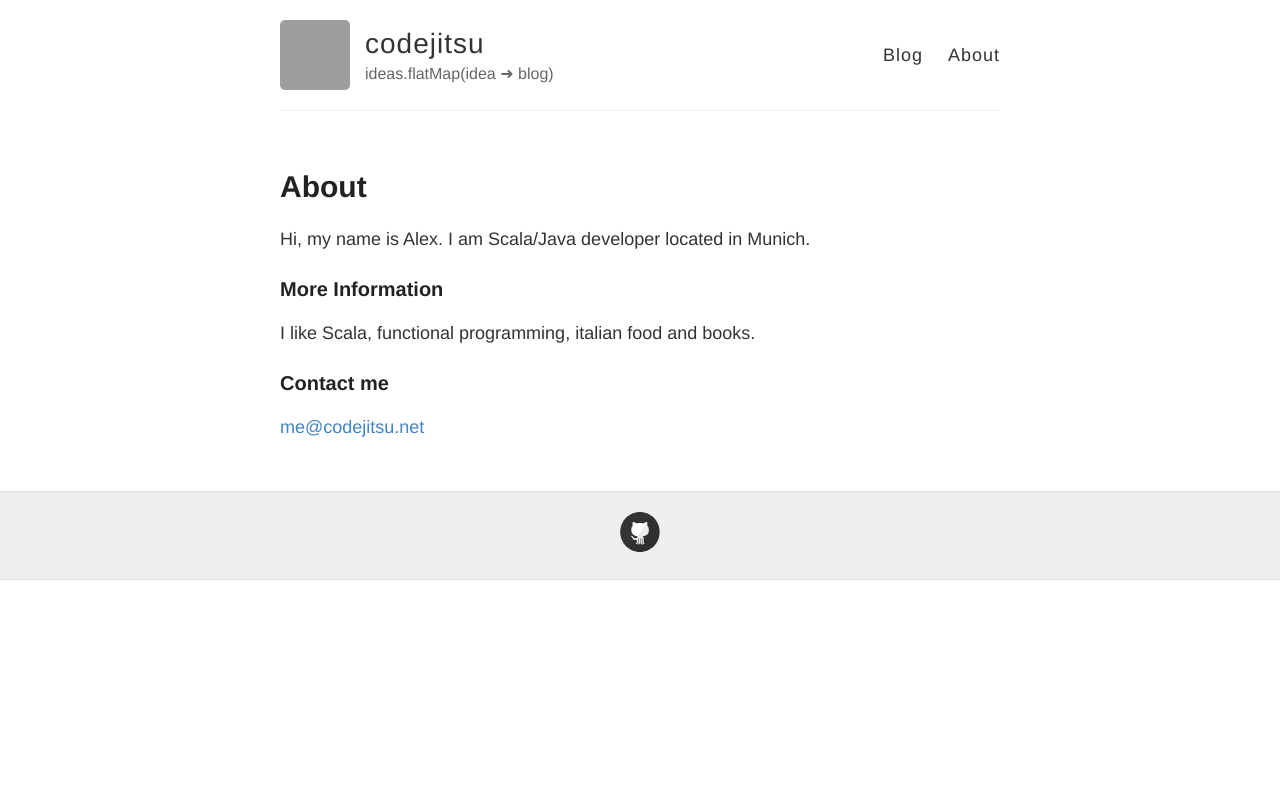
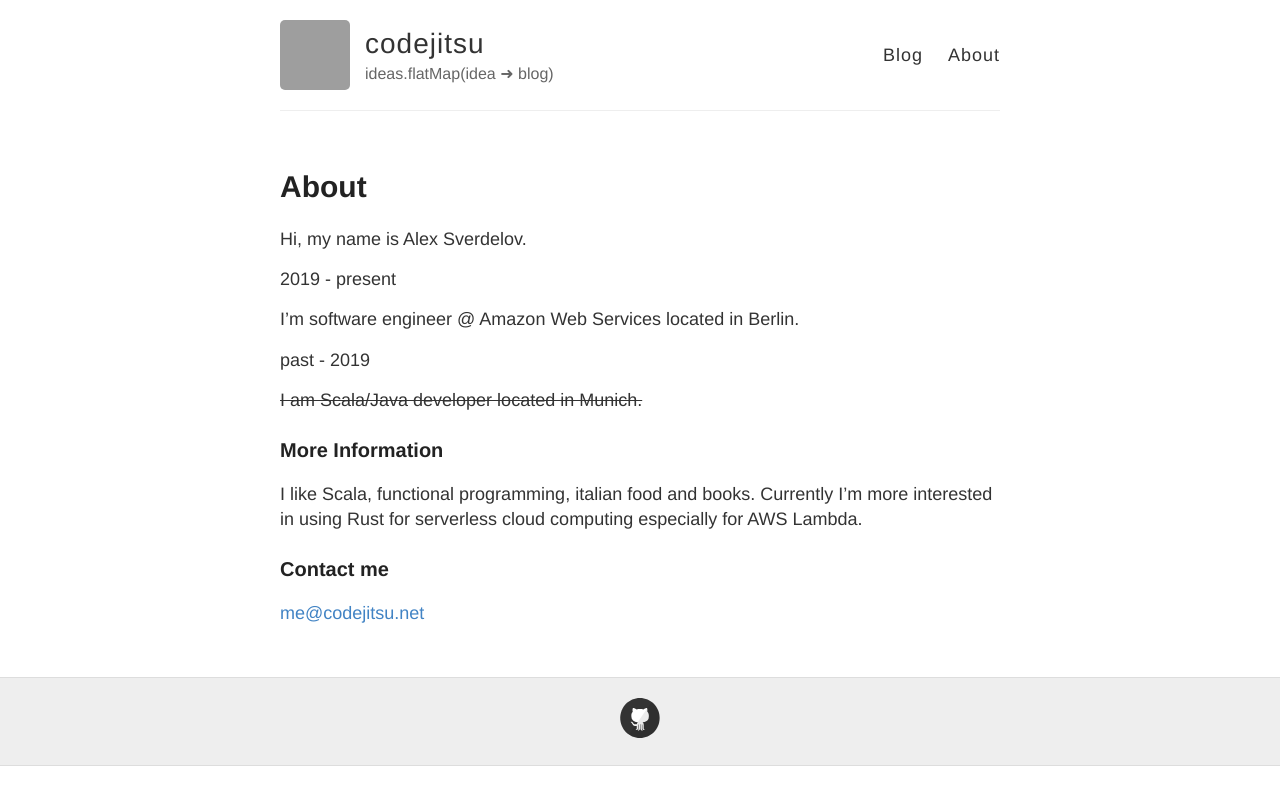
Before and after one commit to codejitsu/codejitsu.github.io, a Jekyll site: the page built from about.md, in a window 1280 px wide. Shown: the top 805 px of the page. Built offline with Jekyll 4.4.1, drawn with Linux system fonts in a browser that asks for light colours; Markdown is read by kramdown in place of the engine named in the settings; grey boxes are pictures that could not be loaded.

Commit message:
After six years let's upgrade the blog.

```diff
--- a/_config.yml
+++ b/_config.yml
@@ -51,12 +51,20 @@ baseurl: ""
 # !! You don't need to change any of the configuration flags below !!
 #
 
-markdown: redcarpet
-highlighter: pygments
 permalink: /:title/
 
 # The release of Jekyll Now that you're using
-version: v1.0.0
+version: v1.1.0
+
+# Jekyll 3 now only supports Kramdown for Markdown
+kramdown:
+  # Use GitHub flavored markdown, including triple backtick fenced code blocks
+  input: GFM
+  # Jekyll 3 and GitHub Pages now only support rouge for syntax highlighting
+  syntax_highlighter: rouge
+  syntax_highlighter_opts:
+    # Use existing pygments syntax highlighting css
+    css_class: 'highlight'
 
 # Set the Sass partials directory, as we're using @imports
 sass:
@@ -65,6 +73,7 @@ sass:
 # Use the following plug-ins
 gems:
   - jekyll-sitemap # Create a sitemap using the official Jekyll sitemap gem
+  - jekyll-feed # Create an Atom feed using the official Jekyll feed gem
 
 # Exclude these files from your production _site
 exclude:
@@ -72,3 +81,4 @@ exclude:
     - Gemfile.lock
     - LICENSE
     - README.md
+    - CNAME
--- a/about.md
+++ b/about.md
@@ -4,11 +4,19 @@ title: About
 permalink: /about/
 ---
 
-Hi, my name is Alex. I am Scala/Java developer located in Munich.
+Hi, my name is Alex Sverdelov.
+
+> 2019 - present
+
+I'm software engineer @ Amazon Web Services located in Berlin.
+
+> past - 2019
+
+~~I am Scala/Java developer located in Munich.~~
 
 ### More Information
 
-I like Scala, functional programming, italian food and books.
+I like Scala, functional programming, italian food and books. Currently I'm more interested in using Rust for serverless cloud computing especially for AWS Lambda.
 
 ### Contact me
 
```
